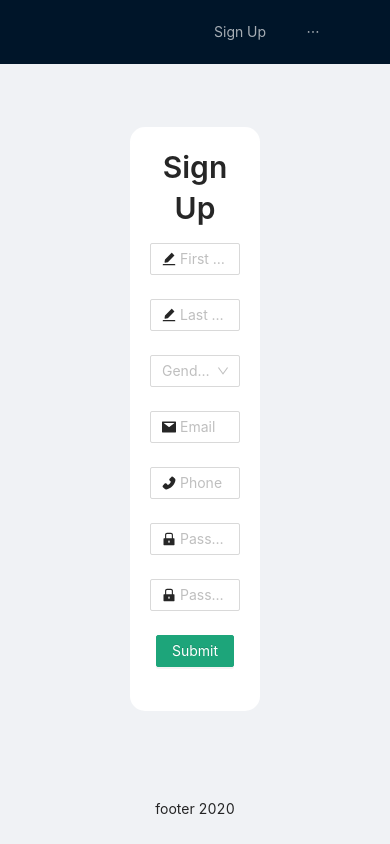
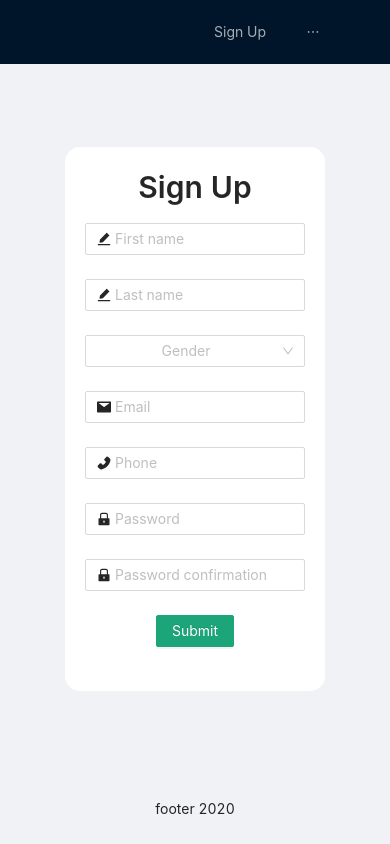
Before and after one commit to alouini333/delivery-client, a React (Create React App) app: page /signup in a window 390 px wide. Built offline with nearby package versions, Linux system fonts and the light colour scheme; no server answers.

Commit message:
fix: apply responsive design to auth forms

```diff
--- a/src/containers/Login/index.js
+++ b/src/containers/Login/index.js
@@ -17,7 +17,11 @@ const LoginForm = ({ history, login, user }) => {
 
   return (
     <div className="auth-container">
-      <Col span={8} className="auth-form">
+      <Col
+        lg={{ span: 12 }}
+        md={{ span: 12 }}
+        xs={{ span: 16 }}
+        className="auth-form">
         <Title level={2}>Sign In</Title>
         <Form
           name="login"
--- a/src/containers/SignUp/index.js
+++ b/src/containers/SignUp/index.js
@@ -47,7 +47,11 @@ const SignUpForm = ({ history, signup }) => {
 
   return (
     <div className="auth-container">
-      <Col span={8} className="auth-form">
+      <Col
+        lg={{ span: 12 }}
+        md={{ span: 12 }}
+        xs={{ span: 16 }}
+        className="auth-form">
         <Title level={2}>Sign Up</Title>
         <Form
           name="signup"
```
